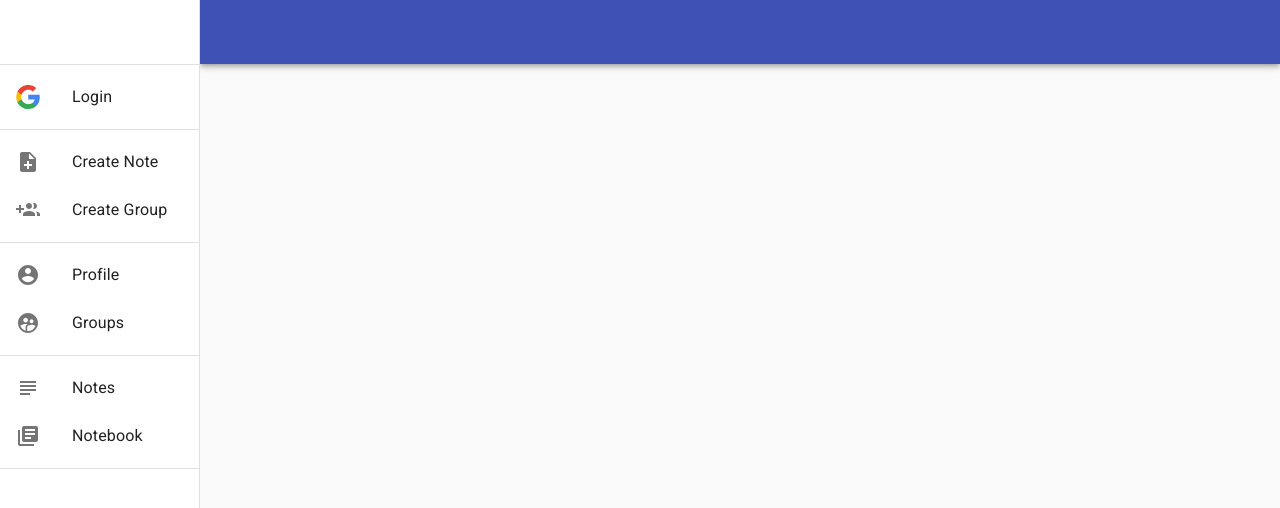
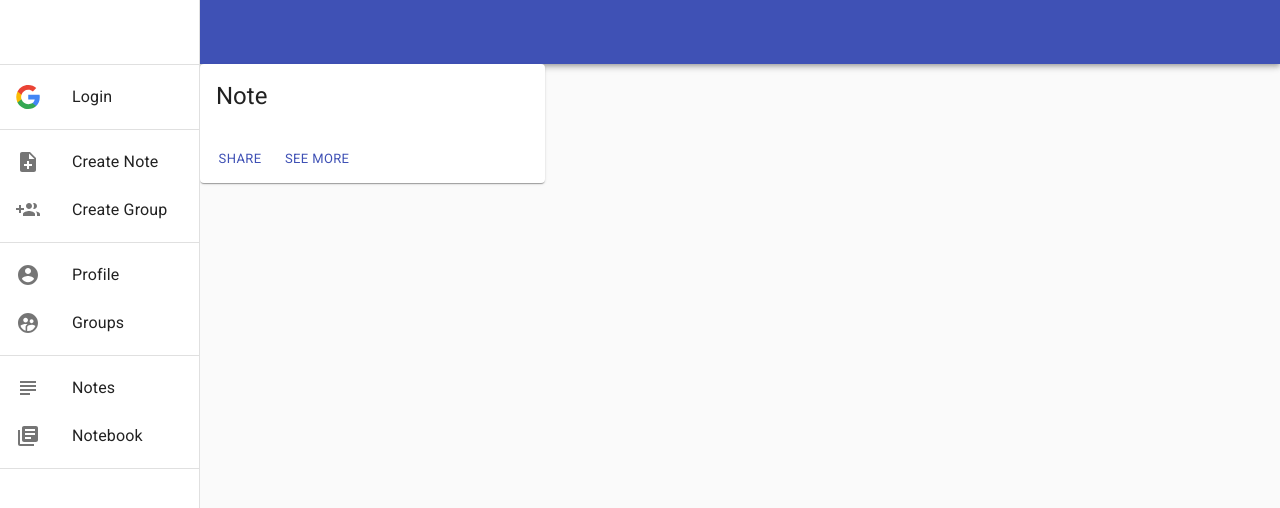
Before and after one commit to mcbalomirean/webtech-project-forbees-1092, a React (Create React App) app in the folder notebee/: page /notes in a window 1280 px wide. Shown: the top 508 px of the page. Built offline with nearby package versions, Linux system fonts and the light colour scheme; no server answers.

Commit message:
started note front-end

```diff
--- /dev/null
+++ b/notebee/src/components/CardNote.js
@@ -0,0 +1,46 @@
+import React from 'react';
+import { makeStyles } from '@material-ui/core/styles';
+import Card from '@material-ui/core/Card';
+import CardActionArea from '@material-ui/core/CardActionArea';
+import CardActions from '@material-ui/core/CardActions';
+import CardContent from '@material-ui/core/CardContent';
+import Button from '@material-ui/core/Button';
+import Typography from '@material-ui/core/Typography';
+
+const useStyles = makeStyles({
+  root: {
+    maxWidth: 345,
+  },
+  media: {
+    height: 140,
+  },
+});
+
+//TODO: grid?
+export default function CardNote(props) {
+  const classes = useStyles();
+
+  return (
+    <Card className={classes.root}>
+      <CardActionArea>
+        <CardContent>
+          <Typography gutterBottom variant="h5" component="h2">
+          Note
+
+          </Typography>
+          <Typography variant="body2" color="textSecondary" component="p">
+            {/* Keywords: {props.note.id} */}
+          </Typography>
+        </CardContent>
+      </CardActionArea>
+      <CardActions>
+        <Button size="small" color="primary">
+          Share
+        </Button>
+        <Button size="small" color="primary">
+          See More
+        </Button>
+      </CardActions>
+    </Card>
+  );
+}
--- a/notebee/src/containers/App.js
+++ b/notebee/src/containers/App.js
@@ -5,6 +5,7 @@ import MainAppBar from "../components/MainAppBar";
 import MainView from "./MainView";
 import Sidebar from "../components/SideBar";
 import Groups from "./Groups";
+import Notes from "../components/CardNote";
 
 const useStyles = makeStyles((theme) => ({
   root: {
@@ -41,6 +42,7 @@ export default function App() {
           <MainAppBar handleDrawerToggle={handleDrawerToggle} />
           <MainView />
           <Route path="/groups/" component={Groups} />
+          <Route path="/notes/" component={Notes} />
         </main>
       </div>
     </Router>
--- a/notebee/src/containers/MainView.js
+++ b/notebee/src/containers/MainView.js
@@ -1,7 +1,7 @@
 import React, { Component } from 'react';
 import { Switch, Route } from 'react-router-dom';
 import { AppBar, Toolbar, IconButton } from '@material-ui/core';
-import { Menu as MenuIcon } from '@material-ui/icons';
+import { Menu as MenuIcon, Notes } from '@material-ui/icons';
 
 class MainView extends Component {
   render() {
```
Also changed, not shown: notebee/src/containers/Notes.js (added, +27 -0 lines).
